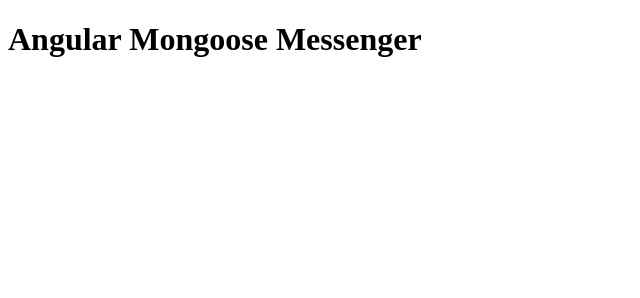
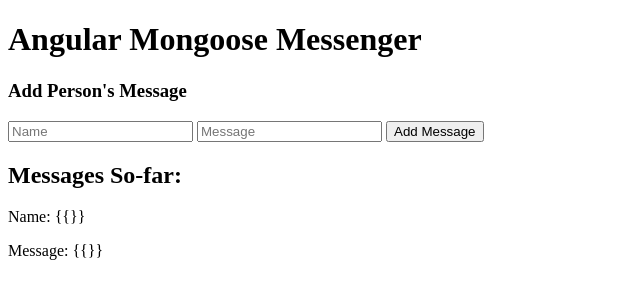
Before and after one commit to charlyrenk/last-code-challenge-2, a website: page public/views/index.html in a window 1280 px wide. Shown: the whole page, without its empty margins (0-640 px from the left). Drawn offline with Linux system fonts and the light colour scheme.

Commit message:
created html layout

```diff
--- a/public/views/index.html
+++ b/public/views/index.html
@@ -1,5 +1,6 @@
 <!DOCTYPE html>
 <html lang="en">
+
 <head>
     <title>Code Challenge 5</title>
 
@@ -7,8 +8,20 @@
     <script src="/scripts/client.js"></script>
 
 </head>
+
 <body>
     <h1>Angular Mongoose Messenger</h1>
+    <h3>Add Person's Message</h3>
+    <input type="text" ng-model="vm.newMessage.person" placeholder="Name" />
+    <input type="text" ng-model="vm.newMessage.message" placeholder="Message" />
+    <button ng-click="vm.addMessage(vm.newMessage)">Add Message</button>
+    <br>
+    <h2>Messages So-far:</h2>
+    <div ng-repeat="message in vm.messages.list">
+    <p>Name: {{}}</p>
+    <p>Message: {{}}</p>
+</div>
+
 </body>
 
 </html>
```
Also changed, not shown: README.md.
